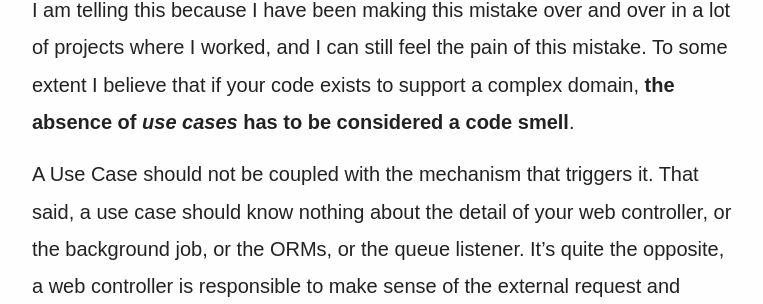
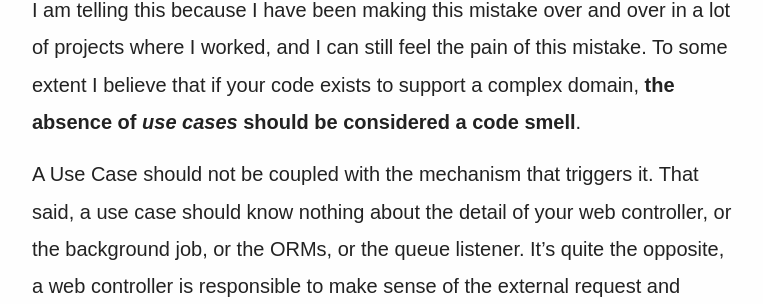
Before and after one commit to joebew42/joebew42.github.io, a Jekyll site: the page built from _posts/2021-10-23-use-cases-purpose-of-your-code.markdown, in a window 1280 px wide and 900 px high, scrolled down 1862 px. Shown: the part 149-453 px from the top of the window, without its empty margins (258-1021 px from the left). Built offline with Jekyll 4.4.1, drawn with Linux system fonts in a browser that asks for light colours; some web fonts are replaced.

Commit message:
Has to be -> Should be

```diff
--- a/_posts/2021-10-23-use-cases-purpose-of-your-code.markdown
+++ b/_posts/2021-10-23-use-cases-purpose-of-your-code.markdown
@@ -30,7 +30,7 @@ The _good news_ is that your code is already implementing all the necessary busi
 
 Chances are very high that business rules sit very close - and probably coupled - with the part of the code that triggers them. You might have business rules as part of web controllers, background jobs, queue listeners, ORMs, databases, and whatever. Sometimes you can have the same business rule duplicated here and there, but no clear space to keep them well organized and decoupled from the rest of your application.
 
-I am telling this because I have been making this mistake over and over in a lot of projects where I worked, and I can still feel the pain of this mistake. To some extent I believe that if your code exists to support a complex domain, **the absence of _use cases_ has to be considered a code smell**.
+I am telling this because I have been making this mistake over and over in a lot of projects where I worked, and I can still feel the pain of this mistake. To some extent I believe that if your code exists to support a complex domain, **the absence of _use cases_ should be considered a code smell**.
 
 A Use Case should not be coupled with the mechanism that triggers it. That said, a use case should know nothing about the detail of your web controller, or the background job, or the ORMs, or the queue listener. It's quite the opposite, a web controller is responsible to make sense of the external request and know how to _adapt_ it to a request for the use case.
 
```
